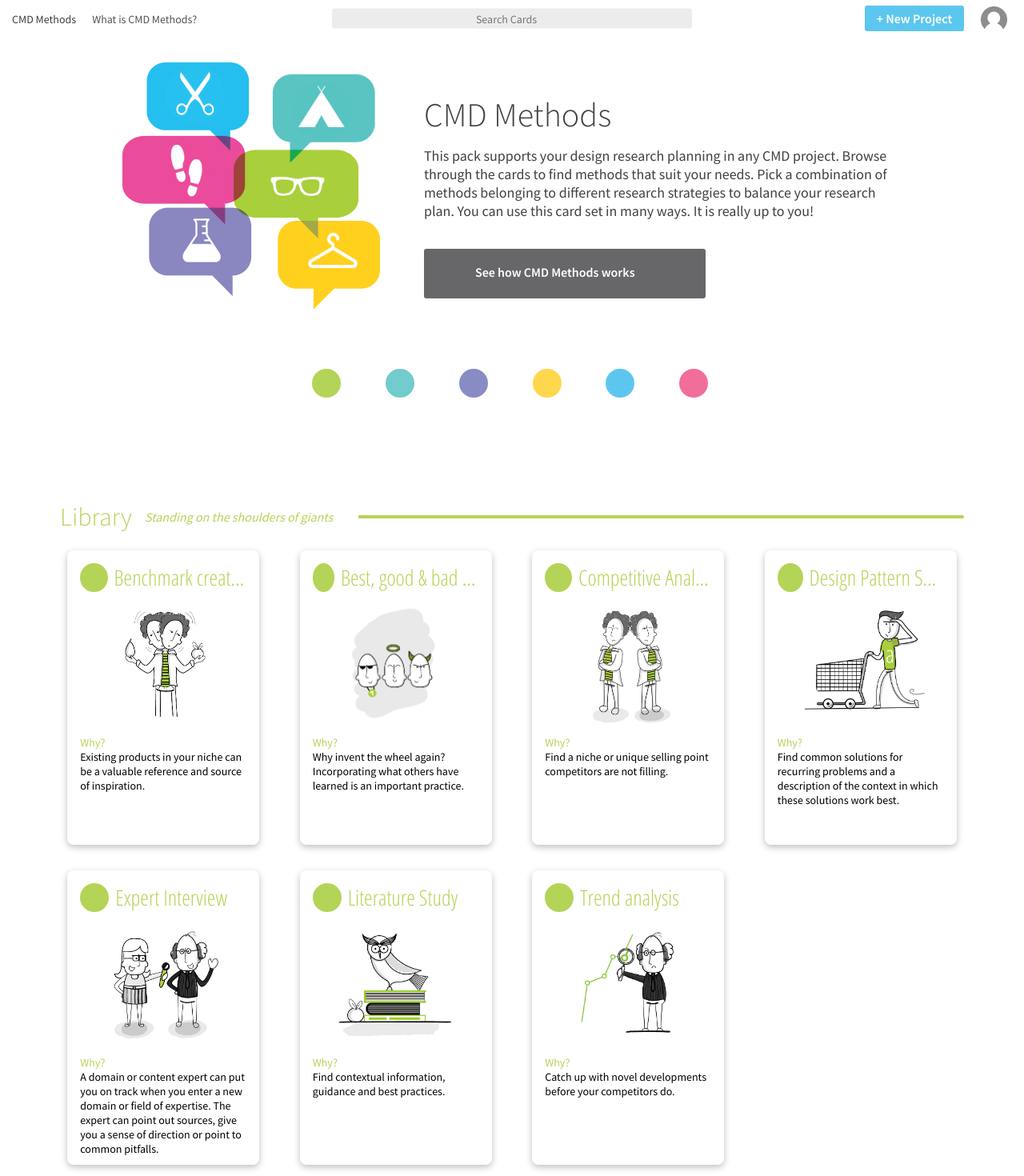
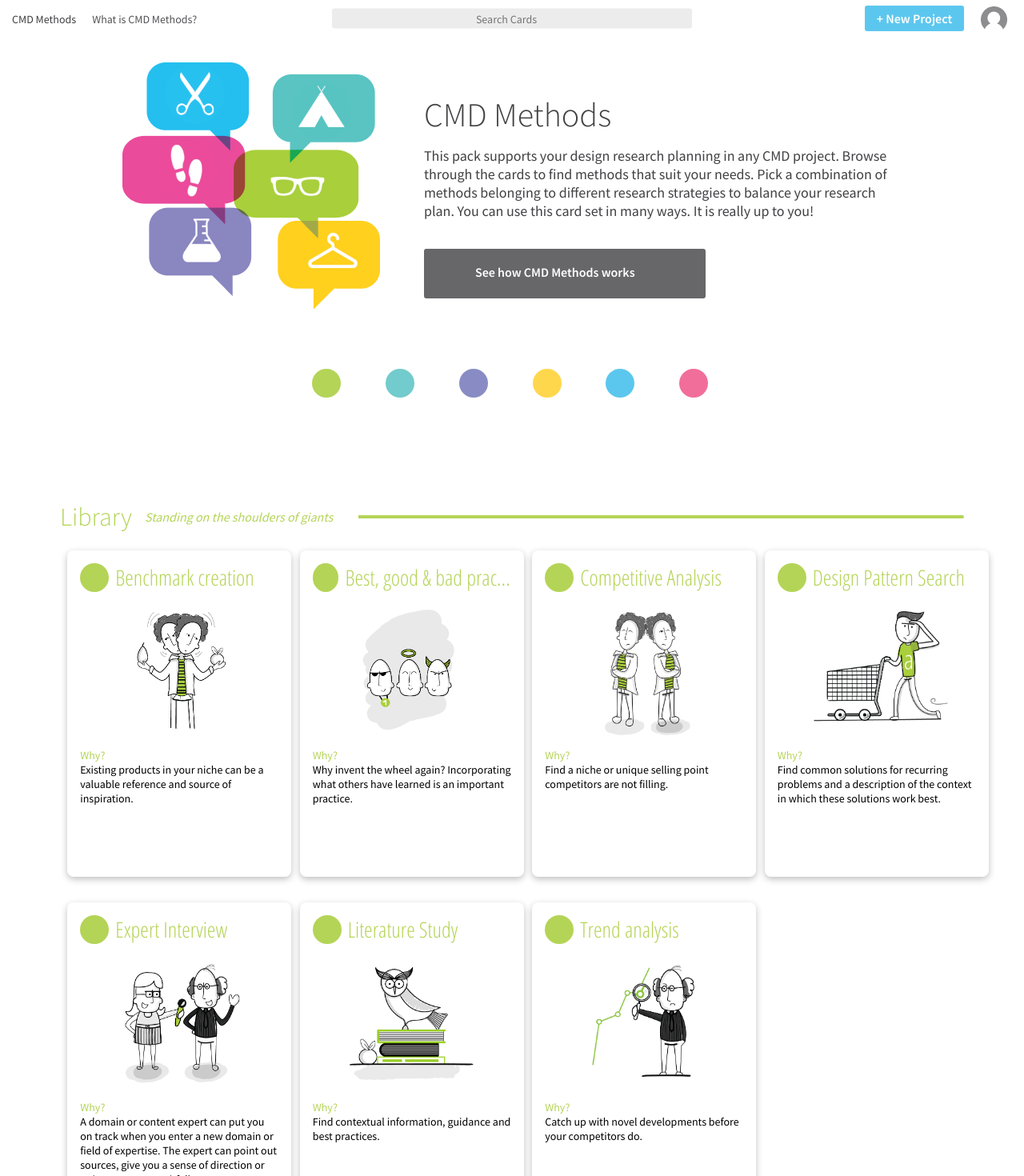
Before and after one commit to cmdmethods/herontwerp2020, a Vue app: page / in a window 1280 px wide. Shown: the top 1470 px of the page at 80% size. Built offline with nearby package versions, Linux system fonts and the light colour scheme.

Commit message:
Add hover to card & increase card size

```diff
--- a/src/components/Card.vue
+++ b/src/components/Card.vue
@@ -38,11 +38,18 @@ export default {
     display: flex;
     flex-direction: column;
     background-color: var(--background-card);
-    width: 15rem;
-    height: 23rem;
+    width: 17.5rem;
+    height: 25.5em;
     box-shadow: 0px 3px 8px rgba(0, 0, 0, 0.25);
     border-radius: 0.5rem;
     padding: 1rem;
+    transition-duration: 0.3s;
+}
+
+.card:hover {
+    filter: drop-shadow(2px 2px 4px #aaa);
+    transform: translateY(-3%);
+    box-shadow: 0px 3px 8px rgba(0, 0, 0, 0.1);
 }
 
 .header-container {
@@ -69,7 +76,7 @@ export default {
 img {
     object-fit: contain;
     width: 100%;
-    height: 10rem;
+    height: 11rem;
 }
 
 .text-container {
```
